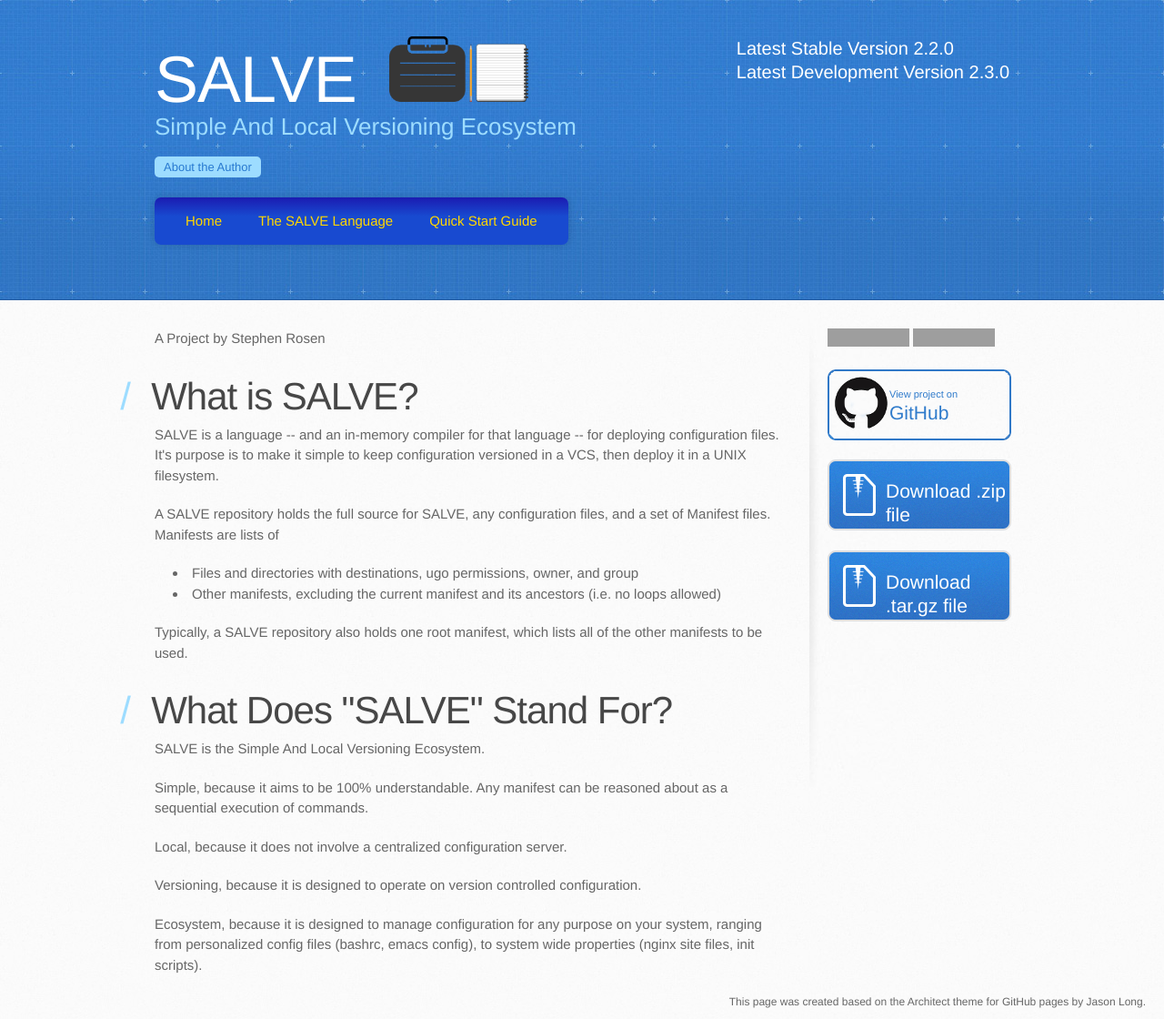
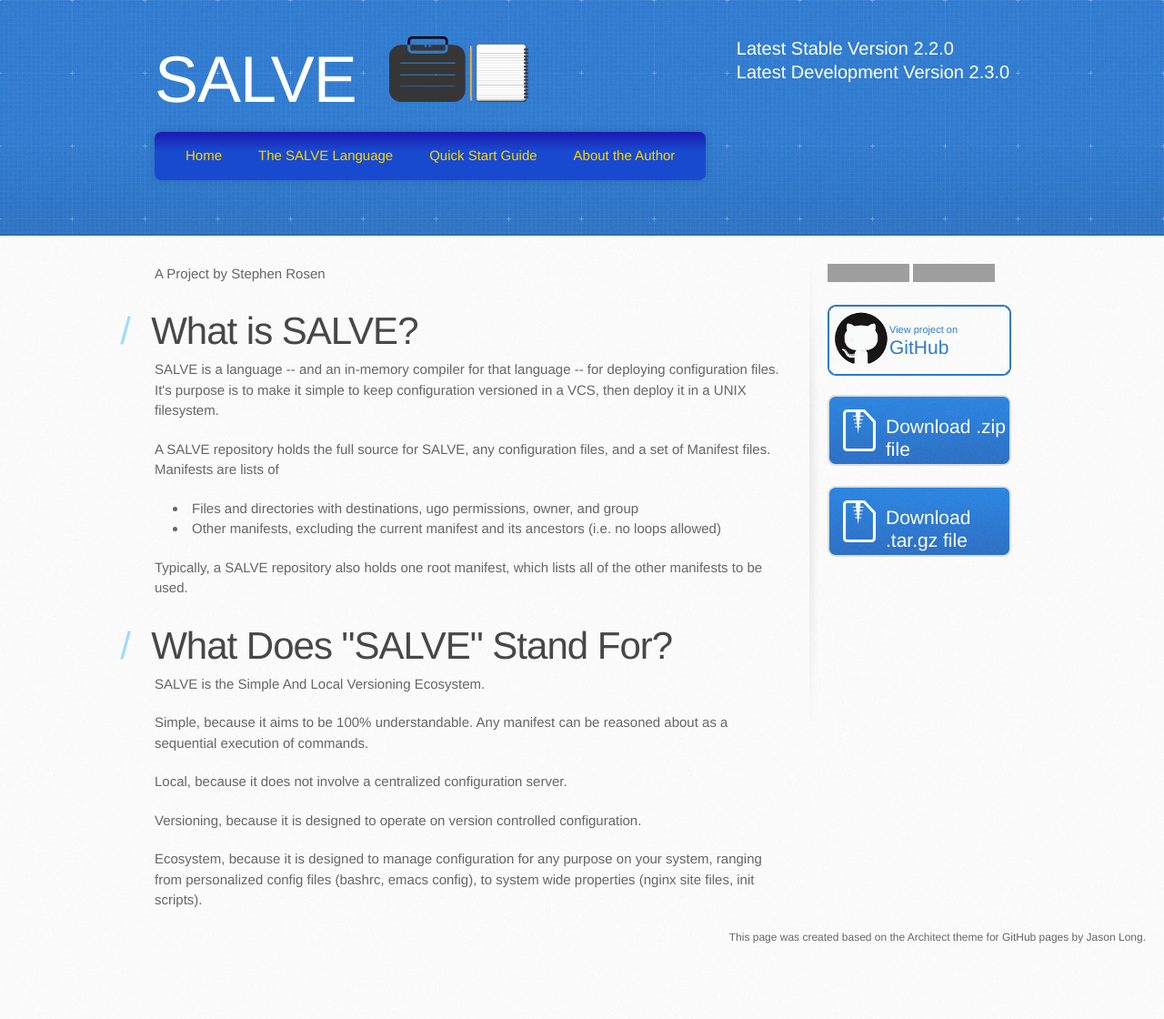
Before and after one commit to sirosen/salve.sirosen.net, a Jekyll site: the page built from index.html, in a window 1280 px wide. Shown: the whole page at 91% size. Built offline with Jekyll 4.4.1, drawn with Linux system fonts in a browser that asks for light colours; some web fonts are replaced; after the commit the page ends 1049 px from its top, so only the background shows below that; grey boxes are pictures that could not be loaded.

Commit message:
Moved aboutme link into navbar

```diff
--- a/_includes/header.html
+++ b/_includes/header.html
@@ -50,12 +50,10 @@
   <header>
     <div class="inner">
       <a href="{{site.baseurl}}"><h1 style="display:inline;">SALVE</h1><img src="{{site.baseurl}}images/logo.png"></a>
-      <h2>Simple And Local Versioning Ecosystem</h2>
       <div class="versions">
         <h3 class="versionstring" id="stable"></h3>
         <h3 class="versionstring" id="dev"></h3>
       </div>
-      <a href="http://sirosen.net" class="button">About the Author</a>
     </div>
 
     <div class="inner">
--- a/stylesheets/stylesheet.css
+++ b/stylesheets/stylesheet.css
@@ -169,24 +169,6 @@ a.button {
   color: #fff;
   padding-top: 22px;
   font-family: 'Allerta', 'Helvetica Neue', Helvetica, Arial, serif;
-}
-
-header a.button {
-  background-image: none;
-  width: auto;
-  height: auto;
-  display: inline-block;
-  margin-top: 15px;
-  padding: 5px 10px;
-  position: relative;
-  text-align: center;
-  font-size: 13px;
-  line-height: 1;
-  background-color: #9ddcff;
-  color: #2879d0;
-  -moz-border-radius: 5px;
-  -webkit-border-radius: 5px;
-  border-radius: 5px;
 }
 
 aside a.button {
```
Also changed, not shown: other parts of _includes/header.html (+1 -0 lines).
